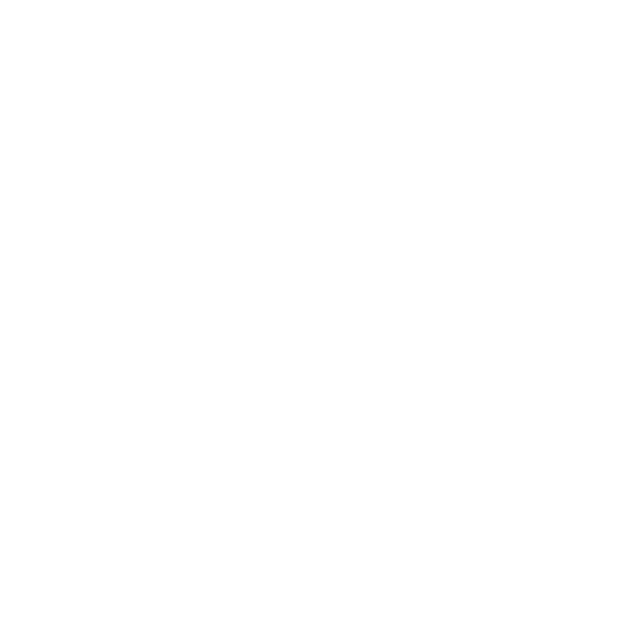
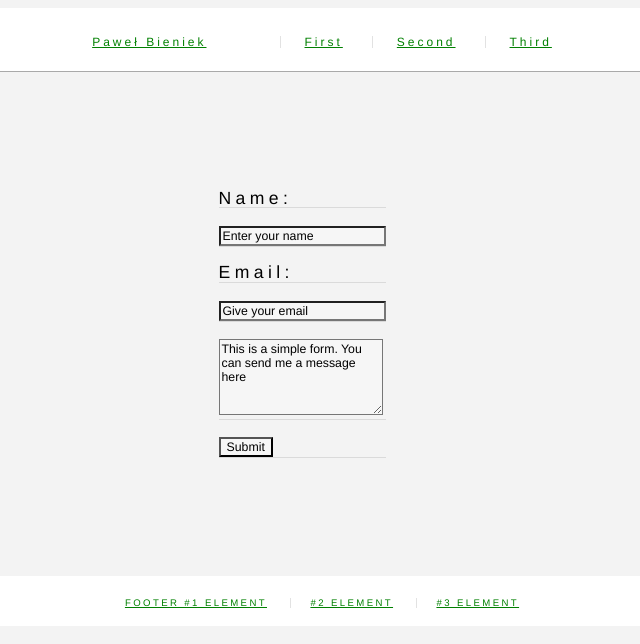
Before and after one commit to pjBieniek/SimpleWebSite, a plain HTML site: page contact.html in a window 1280 px wide. Shown: the whole page, without its empty margins (338-978 px from the left). Drawn offline with Linux system fonts and the light colour scheme.

Commit message:
Add contact.html, update index.html and style.css to work with contact page

```diff
--- a/contact.html
+++ b/contact.html
@@ -0,0 +1,43 @@
+<!DOCTYPE HTML>
+
+<html>
+    <head>
+        <title>Simple Web Page</title>
+        <meta charset="utf-8" />
+        <link rel="stylesheet" href="css/style.css" />
+    </head>
+    <body>
+    <header>
+        <ul>
+            <li><a href="index.html">Paweł Bieniek</a><li>
+            <li><a href="#">First</a></li>
+            <li><a href="#">Second</a></li>
+            <li><a href="#">Third</a></li>
+        </ul>
+    </header>
+
+    <div class="content">
+<form action="contactus.php" method="post">
+
+    <p>Name:</p>
+    <p><input type="text" name="name" value="Enter your name"></p>
+
+    <p>Email:</p>
+    <p><input name="species" value="Give your email"></p>
+
+    <p><textarea name="comments" rows="5" cols="20">This is a simple form. You can send me a message here</textarea></p>
+
+    <p><input type="submit"></p>
+
+</form>
+    </div>
+
+    <footer>
+    <ul class="stats">
+        <li><a href="#">Footer #1 element</a></li>
+        <li><a href="#" class="icon solid fa-heart">#2 element</a></li>
+        <li><a href="#" class="icon solid fa-comment">#3 element</a></li>
+    </ul>
+    </footer>
+    </body>
+</html>
--- a/css/style.css
+++ b/css/style.css
@@ -35,13 +35,14 @@ border-left: 0;
 margin-left: 0;
 padding-left: 0;
 }
+
 .content {
     background-color: #f3f3f3;
     padding-top: 50;
     display: flex;
     flex-flow: row wrap;
     align-items: center;
-    justify-content: space-between;
+    justify-content: space-evenly;
 }
 
 h3 {
@@ -101,3 +102,18 @@ footer {
     justify-content: space-evenly;
     margin-top: 100px;
 }
+
+p {
+border-bottom: solid 1px rgba(160, 160, 160, 0.3);
+font-family: "Raleway", Helvetica, sans-serif;
+font-size: 1.1em;
+font-weight: 400;
+letter-spacing: 0.25em;
+line-height: 1;
+}
+
+input, textarea {
+font-family: "Raleway", Helvetica, sans-serif;
+font-size: 0.7em;
+background: #f6f6f6;
+}
```
Also changed, not shown: index.html (+1 -1 lines).
